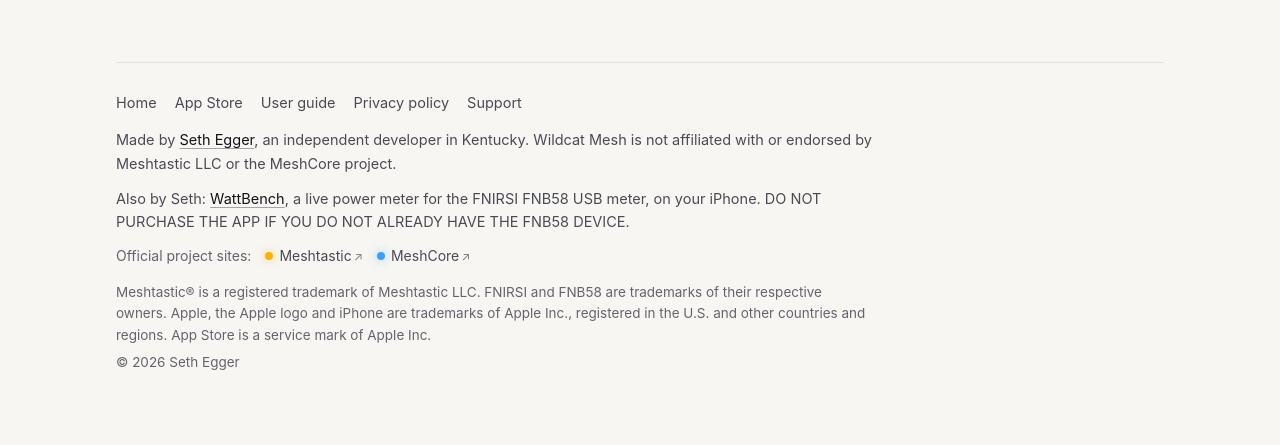
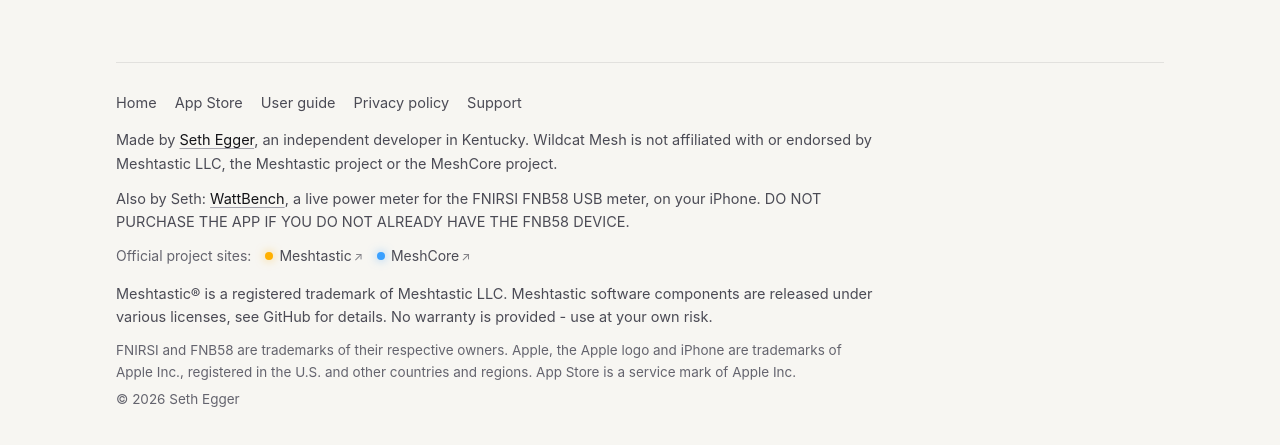
Before and after one commit to RedThoroughbred/RedThoroughbred.github.io, a plain HTML site: page wildcat/index.html in a window 1280 px wide. Shown: the part 11373-11818 px from the top of the page. Drawn offline with Linux system fonts and the light colour scheme.

Commit message:
Wildcat: Meshtastic's full attribution statement in every footer; the non-affiliation line names the Meshtastic project
Co-Authored-By: Claude Opus 5.5 <noreply@anthropic.com>

```diff
--- a/wildcat/index.html
+++ b/wildcat/index.html
@@ -341,10 +341,11 @@ document.addEventListener('visibilitychange',()=>{if(!document.hidden&&!userPaus
 
 <footer>
 <nav class="links" aria-label="Footer"><a href="./">Home</a><a href="https://apps.apple.com/app/id6816781840">App Store</a><a href="guide.html">User guide</a><a href="privacy.html">Privacy policy</a><a href="mailto:redthoroughbreds@gmail.com?subject=Wildcat%20Mesh%20support">Support</a></nav>
-<p class="made">Made by <a href="../">Seth Egger</a>, an independent developer in Kentucky. Wildcat Mesh is not affiliated with or endorsed by Meshtastic LLC or the MeshCore project.</p>
+<p class="made">Made by <a href="../">Seth Egger</a>, an independent developer in Kentucky. Wildcat Mesh is not affiliated with or endorsed by Meshtastic LLC, the Meshtastic project or the MeshCore project.</p>
 <p class="made also">Also by Seth: <a href="../wattbench/">WattBench</a>, a live power meter for the FNIRSI FNB58 USB meter, on your iPhone. DO NOT PURCHASE THE APP IF YOU DO NOT ALREADY HAVE THE FNB58 DEVICE.</p>
 <p class="official">Official project sites: <a class="ext" href="https://meshtastic.org/" target="_blank" rel="noopener"><span class="dot mt" aria-hidden="true"></span>Meshtastic</a> <a class="ext" href="https://meshcore.io/" target="_blank" rel="noopener"><span class="dot mc" aria-hidden="true"></span>MeshCore</a></p>
-<p>Meshtastic® is a registered trademark of Meshtastic LLC. FNIRSI and FNB58 are trademarks of their respective owners. Apple, the Apple logo and iPhone are trademarks of Apple Inc., registered in the U.S. and other countries and regions. App Store is a service mark of Apple Inc.</p>
+<p class="made">Meshtastic® is a registered trademark of Meshtastic LLC. Meshtastic software components are released under various licenses, see GitHub for details. No warranty is provided - use at your own risk.</p>
+<p>FNIRSI and FNB58 are trademarks of their respective owners. Apple, the Apple logo and iPhone are trademarks of Apple Inc., registered in the U.S. and other countries and regions. App Store is a service mark of Apple Inc.</p>
 <p>© 2026 Seth Egger</p>
 </footer>
 </div></body></html>
```
Also changed, not shown: wildcat/guide.html (+3 -2 lines), wildcat/privacy.html (+3 -2 lines).
